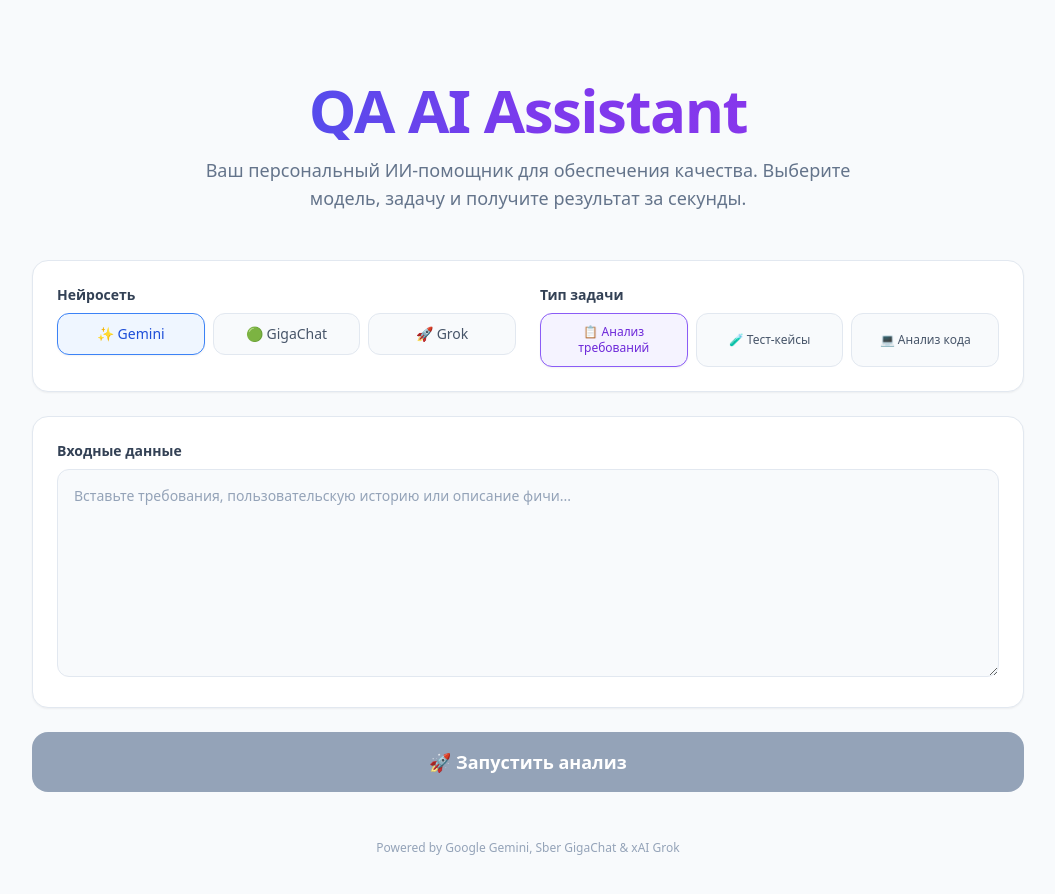
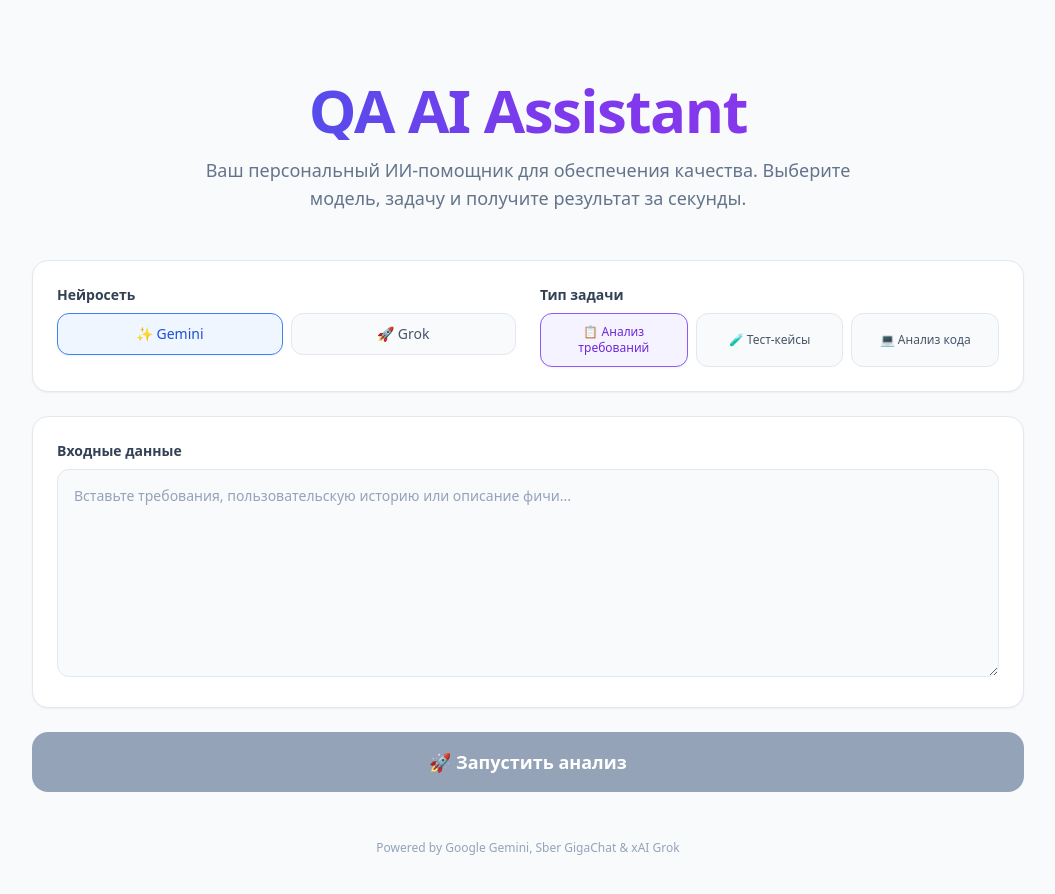
Before and after one commit to AlexeySaraev/QASite, a Next.js app: page / in a window 1280 px wide. Shown: the top 894 px of the page, without its empty margins (112-1167 px from the left). Built offline with nearby package versions, Linux system fonts and the light colour scheme.

Commit message:
Update page.tsx

```diff
--- a/app/page.tsx
+++ b/app/page.tsx
@@ -68,7 +68,7 @@ export default function Home() {
           <div>
             <label className="block text-sm font-semibold text-slate-700 mb-2">Нейросеть</label>
             <div className="flex gap-2">
-              {["gemini", "gigachat", "grok"].map((m) => (
+              {["gemini", "grok"].map((m) => (
                 <button
                   key={m}
                   onClick={() => setModel(m)}
@@ -78,7 +78,7 @@ export default function Home() {
                       : "bg-slate-50 border-slate-200 text-slate-600 hover:bg-slate-100"
                   }`}
                 >
-                  {m === "gemini" ? "✨ Gemini" : m === "gigachat" ? "🟢 GigaChat" : "🚀 Grok"}
+                 {m === "gemini" ? "✨ Gemini" : "🚀 Grok"}
                 </button>
               ))}
             </div>
```
